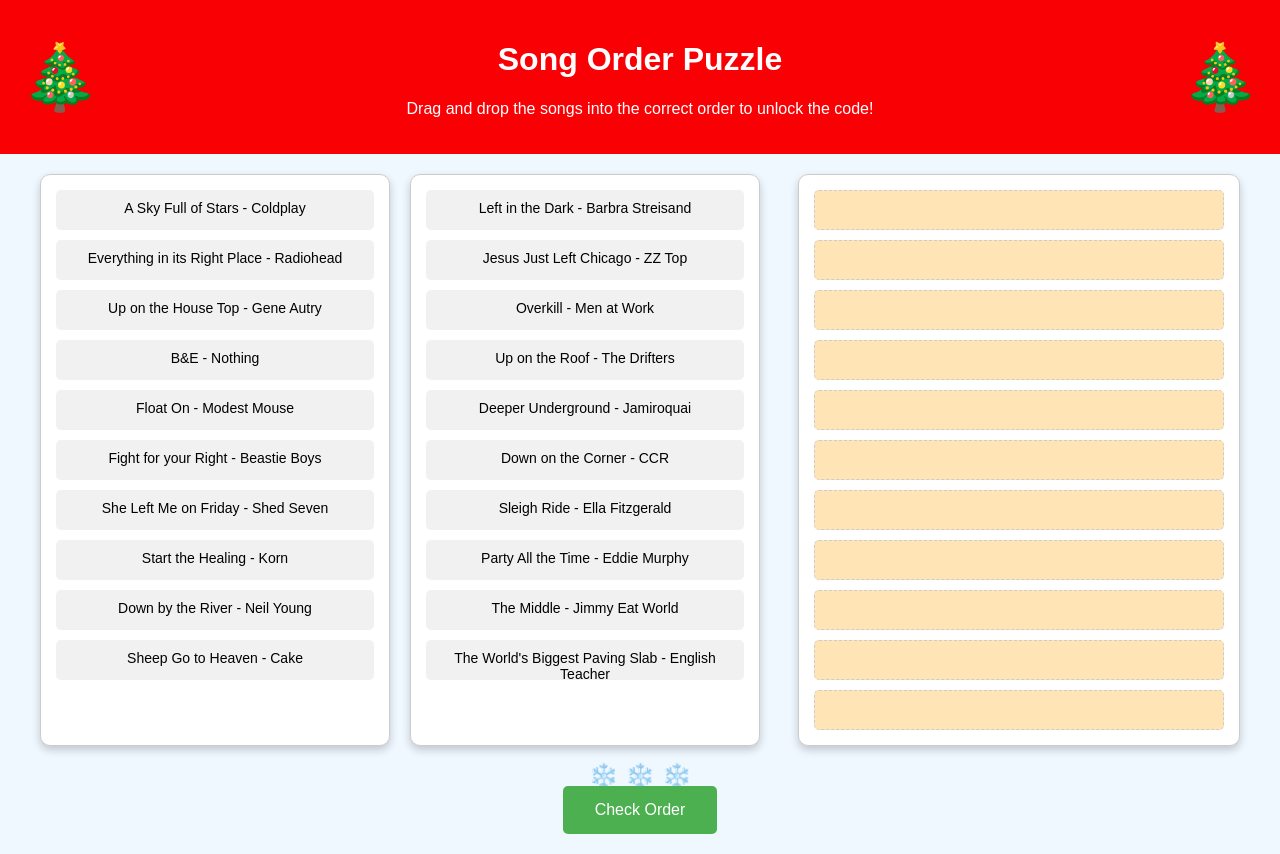
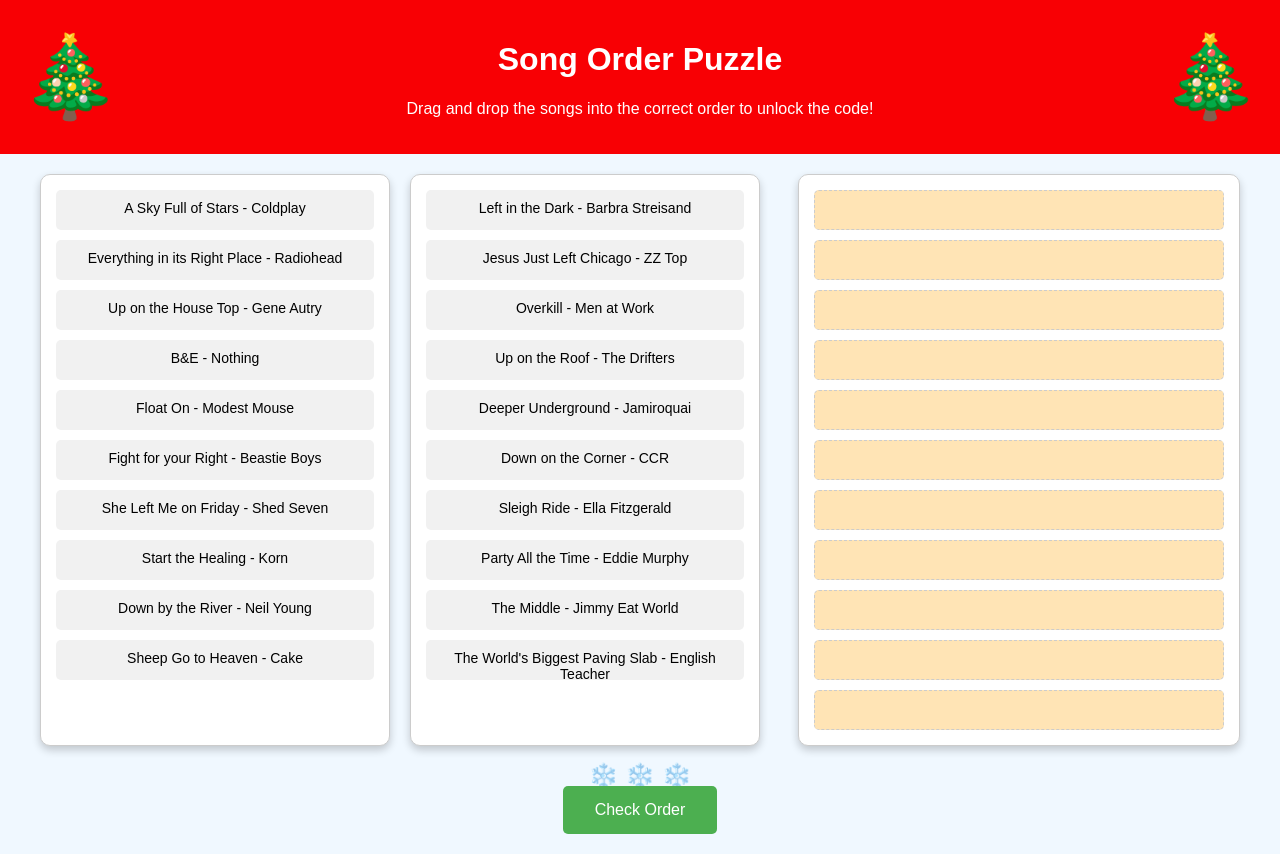
Before and after one commit to jdino91xc/2024-Xmas-Challenge, a plain HTML site: page index.html in a window 1280 px wide. Drawn offline with Linux system fonts and the light colour scheme.

Commit message:
Update styles.css

```diff
--- a/styles.css
+++ b/styles.css
@@ -8,7 +8,7 @@ body {
 }
 
 header {
-    background-color: #F80004; /* Christmas red */
+    background-color: #F80004 !important; /* Enforce Christmas red */
     color: white;
     padding: 20px;
     text-align: center;
@@ -20,8 +20,8 @@ header:before {
     position: absolute;
     left: 20px;
     top: 50%;
-    transform: translateY(-50%); /* Align vertically */
-    font-size: 4em; /* Larger tree size */
+    transform: translateY(-50%); /* Vertically centered */
+    font-size: 5em; /* Larger size for Christmas tree */
 }
 
 header:after {
@@ -29,10 +29,11 @@ header:after {
     position: absolute;
     right: 20px;
     top: 50%;
-    transform: translateY(-50%); /* Align vertically */
-    font-size: 4em; /* Larger tree size */
+    transform: translateY(-50%); /* Vertically centered */
+    font-size: 5em; /* Larger size for Christmas tree */
 }
 
+/* Flexbox container for the puzzle */
 #container {
     display: flex;
     justify-content: space-between;
```
